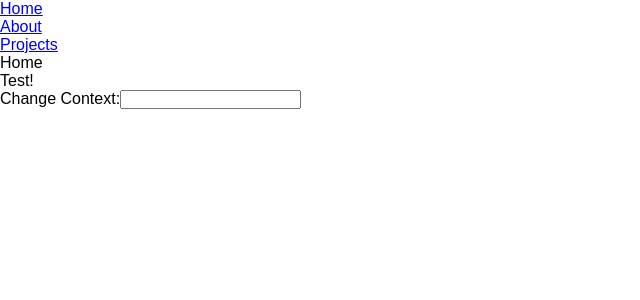
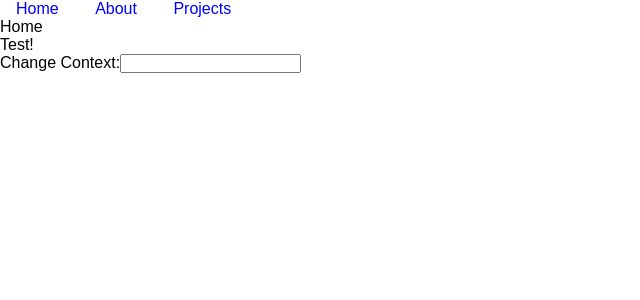
Before and after one commit to ericmoore123/react-routing, a React (Create React App) app in the folder router-project/: page / in a window 1280 px wide. Shown: the top 300 px of the page, without its empty margins (0-640 px from the left). Built offline with nearby package versions, Linux system fonts and the light colour scheme.

Commit message:
Styled components

```diff
--- a/router-project/package.json
+++ b/router-project/package.json
@@ -10,6 +10,7 @@
     "react-dom": "^18.2.0",
     "react-router-dom": "^6.4.1",
     "react-scripts": "5.0.1",
+    "styled-components": "^5.3.5",
     "web-vitals": "^2.1.4"
   },
   "scripts": {
--- a/router-project/src/App.css
+++ b/router-project/src/App.css
@@ -5,9 +5,5 @@
 }
 
 .App{
-  font-family: arial,sans-serif;
+  font-family: Arial, Helvetica, sans-serif
 }
-
-Link:hover{
-  cursor: pointer;
-}
--- a/router-project/src/App.js
+++ b/router-project/src/App.js
@@ -17,9 +17,9 @@ const App = () => {
       <Navbar />
       <GlobalContext.Provider value={{ globalData, setGlobalData }}>
         <Routes>
-          <Route path="/" element={<Home/>} />
-          <Route path="/about" element={<About/>} />
-          <Route path="/Projects" element={<Projects/>} />
+          <Route className="link" path="/" element={<Home/>} />
+          <Route className="link" path="/about" element={<About/>} />
+          <Route className="link" path="/Projects" element={<Projects/>} />
         </Routes>
       </GlobalContext.Provider>
     </div>
--- a/router-project/src/components/Navbar.js
+++ b/router-project/src/components/Navbar.js
@@ -1,12 +1,28 @@
 import React from 'react'
 import { Link } from "react-router-dom";
+import styled from "styled-components";
+
+const NavUnlisted = styled.ul`
+  text-decoration: none;
+`;
+
+const StyledLink = styled(Link)`
+  color: Blue;
+  text-decoration: none;
+  margin: 1rem;
+  position: relative;
+
+  :hover{
+    color: red;
+  }
+`;
 
 export default function Navbar() {
   return (
-    <ul>
-        <li><Link to="/" >Home </Link></li>
-        <li><Link to="about" >About </Link></li>
-        <li><Link to="projects">Projects </Link></li>
-    </ul>
+    <NavUnlisted>
+        <StyledLink to="/">Home </StyledLink>
+        <StyledLink to="about">About </StyledLink>
+        <StyledLink to="projects">Projects </StyledLink>
+    </NavUnlisted>
   )
 }
```
Also changed, not shown: 1 other file (tests, documents, lock files or other folders).
